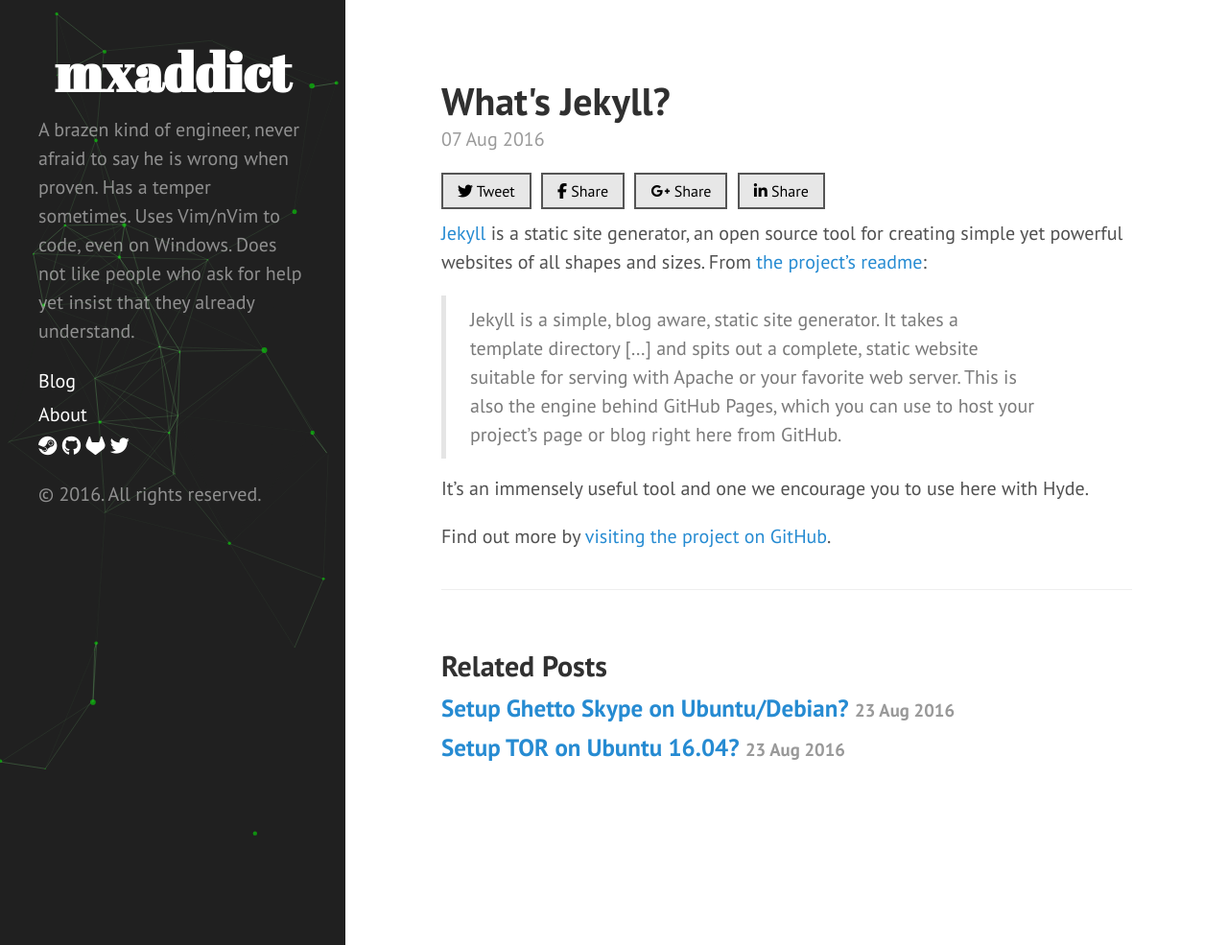
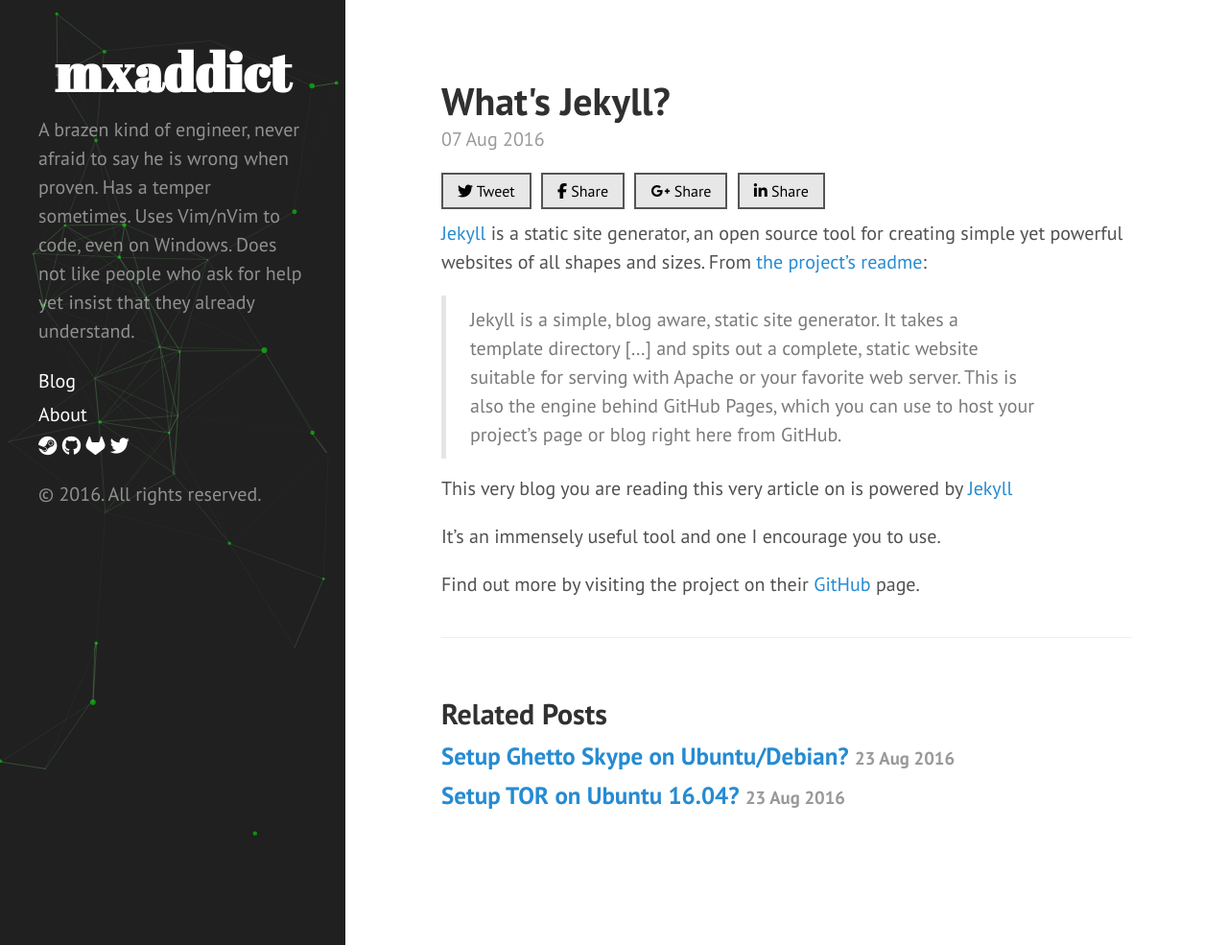
Before and after one commit to mxaddict/www.codedmaster.com, a Jekyll site: the page built from _posts/2016-08-07-whats-jekyll.md, in a window 1280 px wide and 985 px high. Shown: the whole window at 96% size. Built offline with Jekyll 4.4.1, drawn with Linux system fonts in a browser that asks for light colours; nearby versions of some CDN libraries; comment, search, counter and statistics services are not loaded.

Commit message:
Updated my WHAT's Jekyll article

```diff
--- a/_posts/2016-08-07-whats-jekyll.md
+++ b/_posts/2016-08-07-whats-jekyll.md
@@ -3,10 +3,15 @@
 title: What's Jekyll?
 ---
 
-[Jekyll](http://jekyllrb.com){:target="_blank"} is a static site generator, an open source tool for creating simple yet powerful websites of all shapes and sizes. From [the project's readme](https://github.com/jekyll/jekyll/blob/master/README.markdown){:target="_blank"}:
+[Jekyll][jekyll] is a static site generator, an open source tool for creating simple yet powerful websites of all shapes and sizes. From [the project's readme](https://github.com/jekyll/jekyll/blob/master/README.markdown){:target="_blank"}:
 
   > Jekyll is a simple, blog aware, static site generator. It takes a template directory [...] and spits out a complete, static website suitable for serving with Apache or your favorite web server. This is also the engine behind GitHub Pages, which you can use to host your project’s page or blog right here from GitHub.
 
-It's an immensely useful tool and one we encourage you to use here with Hyde.
+This very blog you are reading this very article on is powered by [Jekyll][jekyll]
 
-Find out more by [visiting the project on GitHub](https://github.com/jekyll/jekyll){:target="_blank"}.
+It's an immensely useful tool and one I encourage you to use.
+
+Find out more by visiting the project on their [GitHub](https://github.com/jekyll/jekyll){:target="_blank"} page.
+
+[jekyll]: http://jekyllrb.com
+{:target="_blank"}
```
